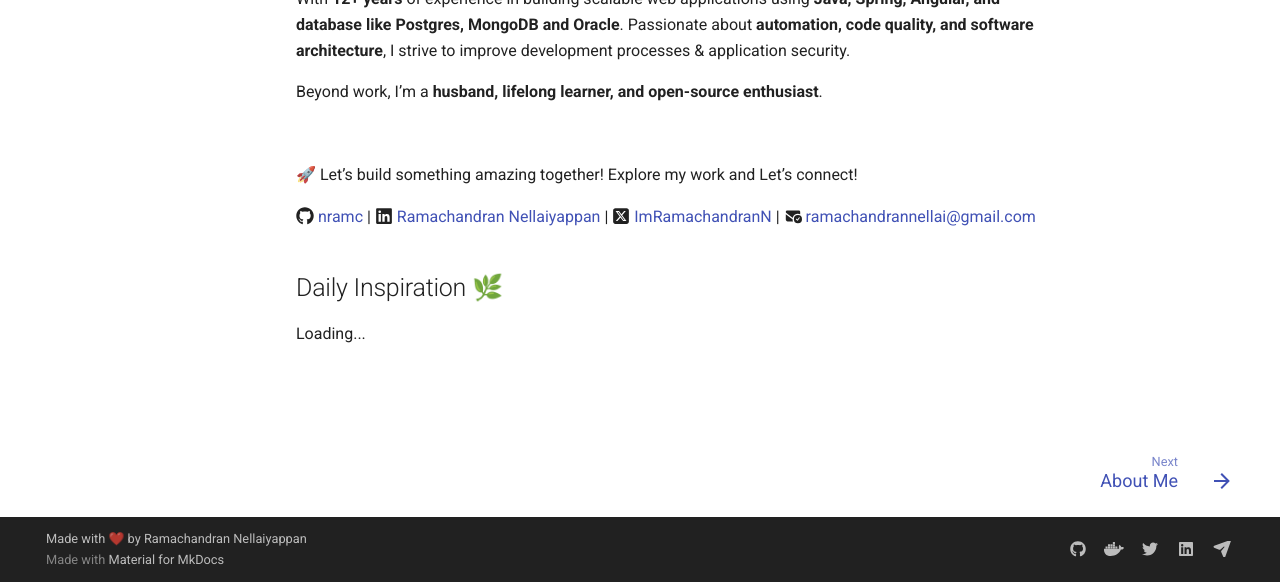
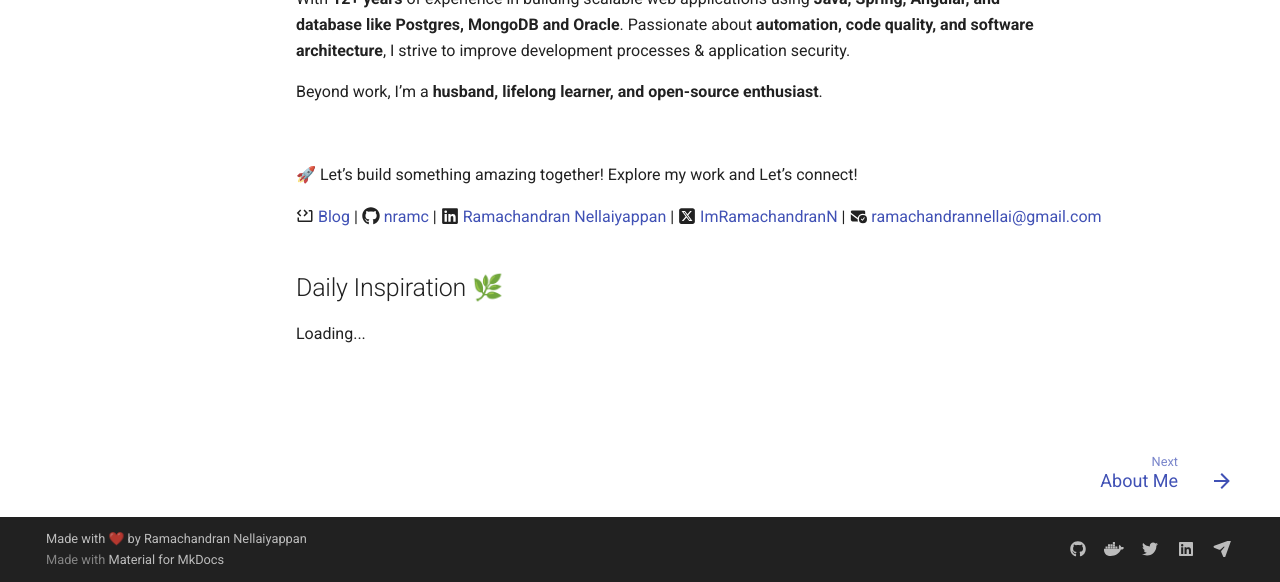
Before and after one commit to nramc/my-profile, an MkDocs documentation site: the page built from docs/index.md, in a window 1280 px wide, cut to the strip 318-900 px from the top of the page. Built offline with MkDocs 1.6.1 and Material for MkDocs 9.7.7, drawn with Linux system fonts in a browser that asks for light colours; comment, search, counter and statistics services are not loaded.

Commit message:
feat: add blog link to index.md for enhanced navigation

```diff
--- a/docs/index.md
+++ b/docs/index.md
@@ -21,6 +21,7 @@ Beyond work, I’m a **husband, lifelong learner, and open-source enthusiast**.
 
 🚀 Let’s build something amazing together! Explore my work and Let's connect!
 
+:material-code-block-tags: [Blog](https://nramc.github.io/my-notes/blog/index.html)  |
 :fontawesome-brands-github: [nramc](https://github.com/nramc)  |
 :fontawesome-brands-linkedin: [Ramachandran Nellaiyappan](https://www.linkedin.com/in/ramachandran-nellaiyappan/)  |
 :fontawesome-brands-square-x-twitter: [ImRamachandranN](https://x.com/ImRamachandranN)  |
```
